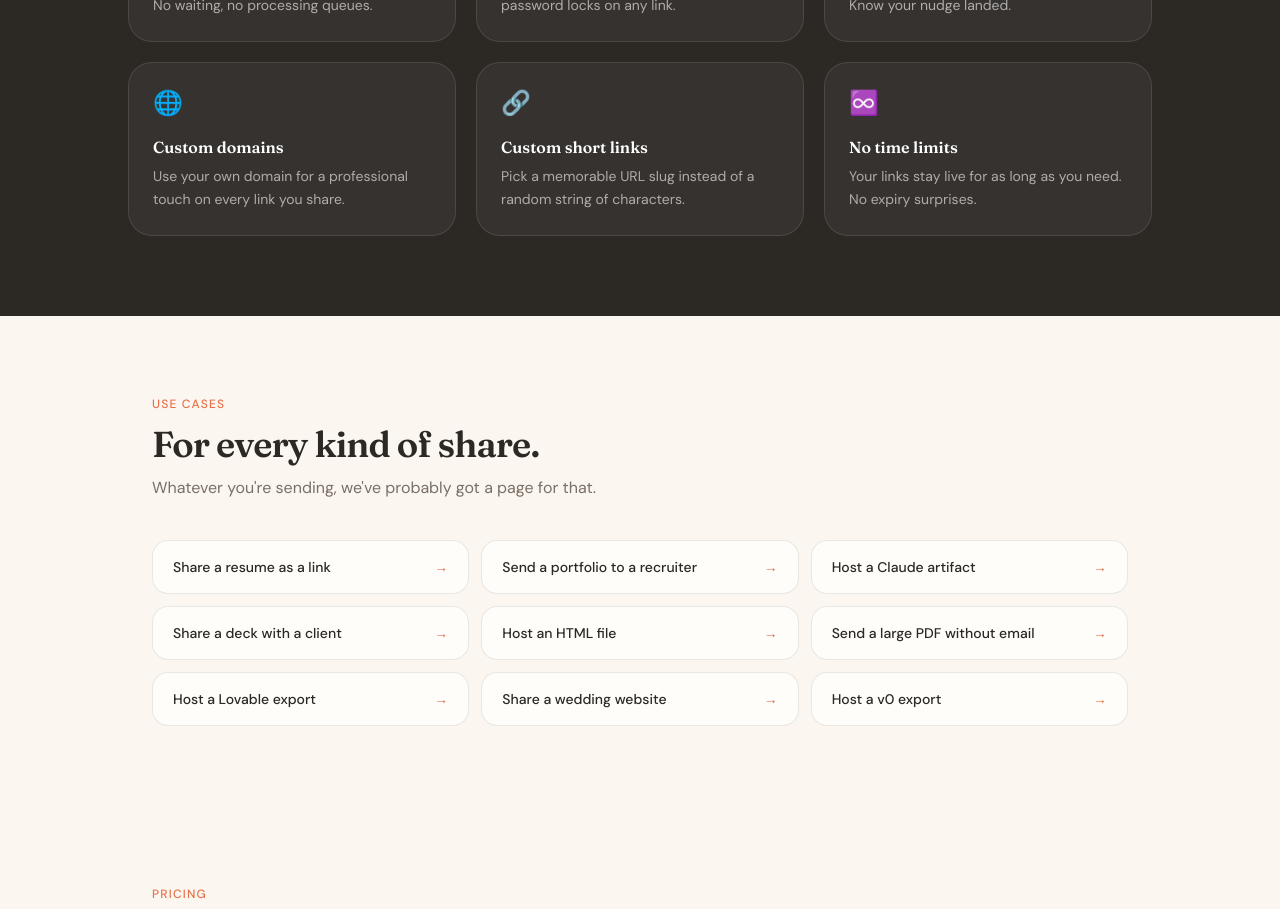
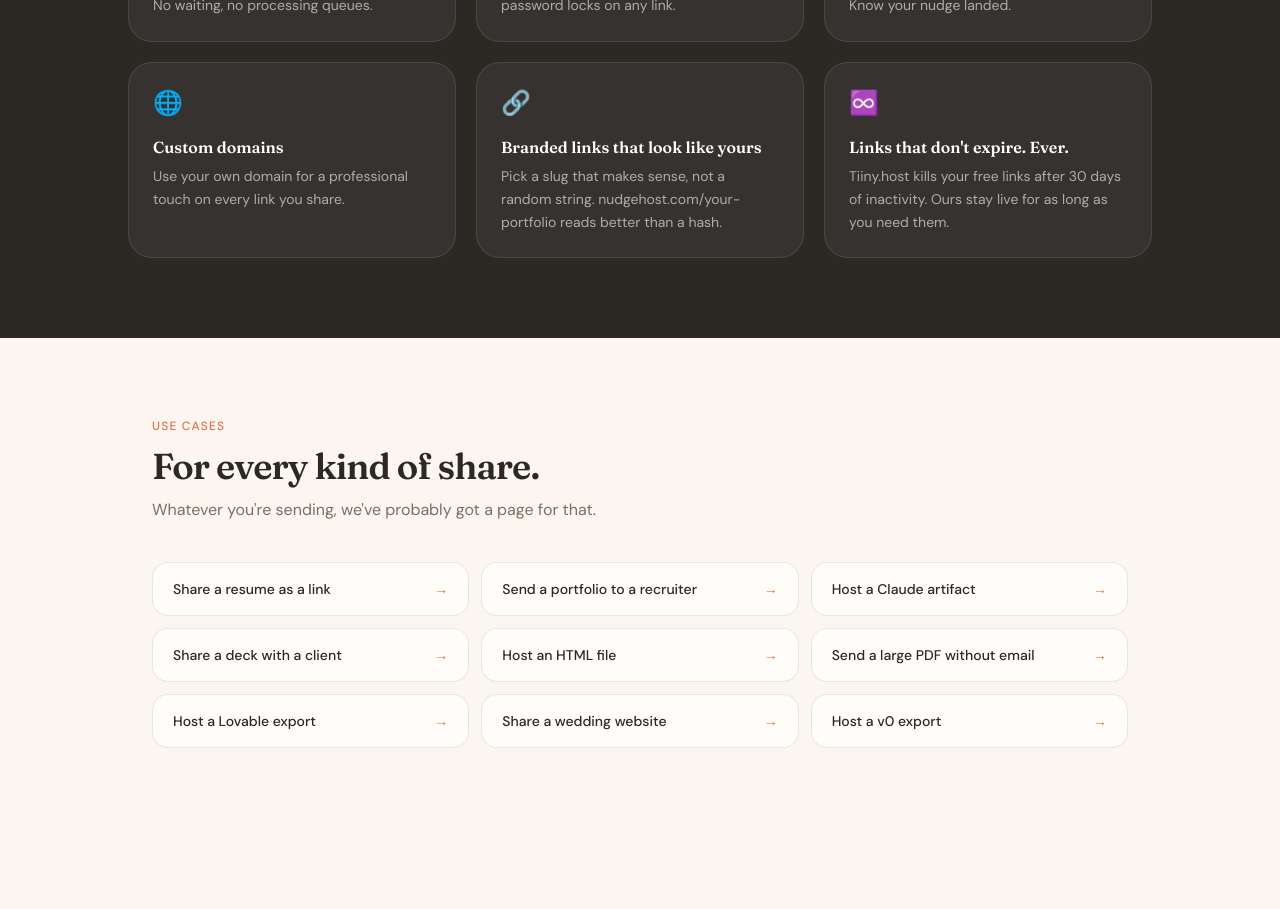
Before and after one commit to NudgeHostHQ/nudgehost, a Next.js app: page / in a window 1280 px wide. Shown: the part 2020-2929 px from the top of the page. Built offline with nearby package versions, Linux system fonts and the light colour scheme; no server answers.

Commit message:
fix: sharpen feature grid copy to differentiate from competitors

```diff
--- a/app/page.tsx
+++ b/app/page.tsx
@@ -279,13 +279,13 @@ export default function HomePage() {
                 },
                 {
                   icon: "🔗",
-                  title: "Custom short links",
-                  desc: "Pick a memorable URL slug instead of a random string of characters.",
+                  title: "Branded links that look like yours",
+                  desc: "Pick a slug that makes sense, not a random string. nudgehost.com/your-portfolio reads better than a hash.",
                 },
                 {
                   icon: "♾️",
-                  title: "No time limits",
-                  desc: "Your links stay live for as long as you need. No expiry surprises.",
+                  title: "Links that don't expire. Ever.",
+                  desc: "Tiiny.host kills your free links after 30 days of inactivity. Ours stay live for as long as you need them.",
                 },
               ].map((feature) => (
                 <li
```
